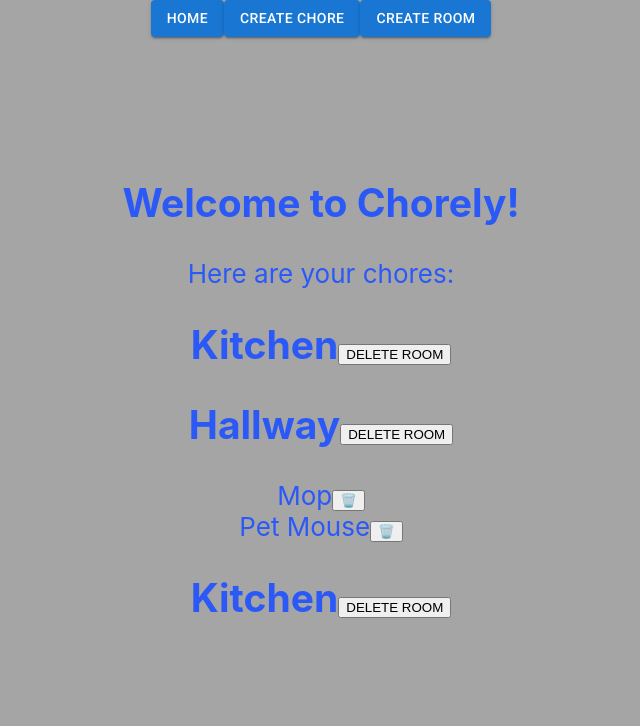
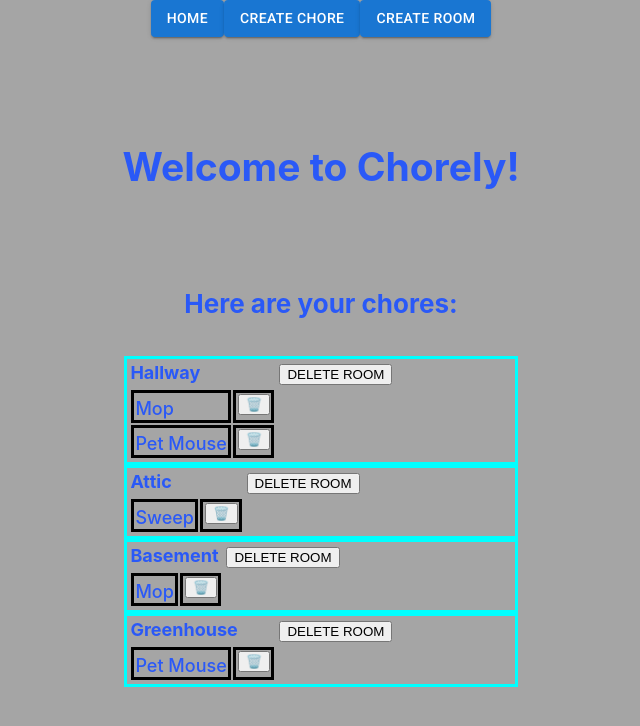
Before and after one commit to GarlicGrapes/Chorely, a React (Create React App) app: page / in a window 1280 px wide. Shown: the top 726 px of the page, without its empty margins (319-959 px from the left). Built offline with nearby package versions, Linux system fonts and the light colour scheme; data requests are answered from the project's data file.

Commit message:
testing css

```diff
--- a/db.json
+++ b/db.json
@@ -1,17 +1,20 @@
 {
   "rooms": [
-    {
-      "roomName": "Kitchen",
-      "id": 1
-    },
     {
       "roomName": "Hallway",
       "id": 2
     },
     {
-      "roomName": "Kitchen",
-      "chores": [],
-      "id": 3
+      "roomName": "Attic",
+      "id": 5
+    },
+    {
+      "roomName": "Basement",
+      "id": 6
+    },
+    {
+      "roomName": "Greenhouse",
+      "id": 7
     }
   ],
   "chores": [
@@ -40,6 +43,24 @@
       "isCompleted": false,
       "choreRoom": "Hallway",
       "id": 4
+    },
+    {
+      "choreName": "Mop",
+      "isCompleted": false,
+      "choreRoom": "Basement",
+      "id": 5
+    },
+    {
+      "choreName": "Sweep",
+      "isCompleted": false,
+      "choreRoom": "Attic",
+      "id": 6
+    },
+    {
+      "choreName": "Pet Mouse",
+      "isCompleted": false,
+      "choreRoom": "Greenhouse",
+      "id": 7
     }
   ]
 }
--- a/src/App.css
+++ b/src/App.css
@@ -35,10 +35,27 @@
 }
 .navbar:last-child{
   float:right;
+  margin-right: 0px;
 }
 
 #dropdown {
   color: rgb(42, 89, 247)
+}
+
+.roomCard {
+  border-style:solid;
+  border-color:aqua;
+  margin: 0;
+  text-align: left;
+}
+
+.roomButton {
+  margin-right: 0px !important;
+
+}
+
+.choreText {
+  font-style:normal
 }
 
 ul {
@@ -51,7 +68,30 @@ li {
   margin: 0;
 }
 
+tr {
+  width: 400px;
+  font-style: normal;
+  font-weight: 500;
+  font-size: large;
+  border-style: solid;
+  border-color: black;
+}
 
+td {
+  border-style: solid;
+  border-color: black;
+
+}
+
+table {
+  width: 100%;
+}
+
+
+.choreButton{
+  margin-left: 1px !important;
+  float: right !important;
+}
 
 @keyframes App-logo-spin {
   from {
--- a/src/ChoreCard.js
+++ b/src/ChoreCard.js
@@ -17,15 +17,19 @@ function ChoreCard({chore, deleteChore}) {
 
 
     return(
-        <li key={chore.id}>
+        <tr key={chore.id}>
+            <td className="choreText">
             {chore.choreName}
+            </td>
             {/* <input
             type="checkbox"
             // checked={checked}
             // onChange={handleCheck}
             />  */}
-            <button onClick={() => handleDeleteClick(chore.id)}>🗑️</button>
-        </li>
+            <td>
+            <button className="choreButton" onClick={() => handleDeleteClick(chore.id)}>🗑️</button>
+            </td>
+        </tr>
     )
 }
 
--- a/src/HomePage.js
+++ b/src/HomePage.js
@@ -26,11 +26,13 @@ function HomePage({rooms, chores, choreUpdate, roomUpdate}) {
     return(
       <Box>
       <h2>Welcome to Chorely!</h2>
+      <br/>
+      <h4>Here are your chores: </h4>
 
-          <ul>
-          Here are your chores:
+          <table>
+
             {RoomsList}
-          </ul>
+          </table>
       </Box>
     )
   }
--- a/src/RoomCard.js
+++ b/src/RoomCard.js
@@ -38,14 +38,21 @@ function RoomCard({room, chores, choreSet, deleteRoom}) {
     })
 
     return(
-        <div>
-            <h2>
-                {room.roomName}
-                <button onClick={handleRoomDelete}> DELETE ROOM </button>
-            </h2>
-            <ul>
+        <div className="roomCard">
+            <tr>
+                <th>
+                    {room.roomName}
+                </th>
+                <th>
+                    <button className="roomButton" onClick={handleRoomDelete}> DELETE ROOM </button>
+                </th>
+            </tr>
+            <tr>
                 {choresList}
-            </ul>
+            </tr>
+
+
+
         </div>
     )
 }
```
Also changed, not shown: src/App.js (indentation only).
